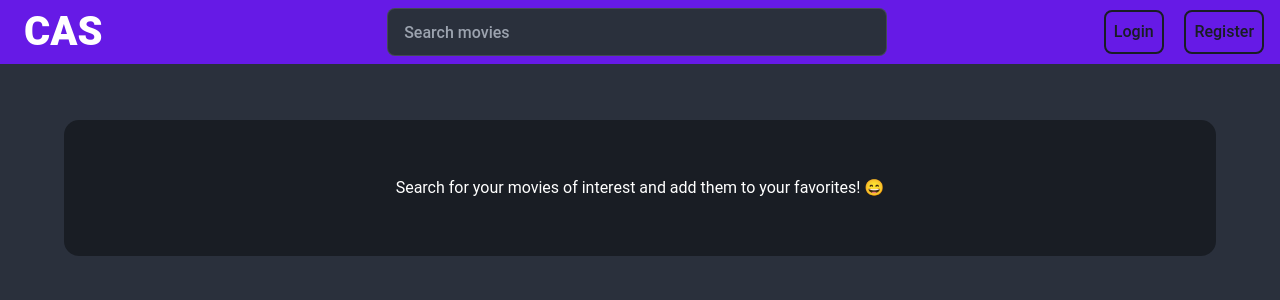
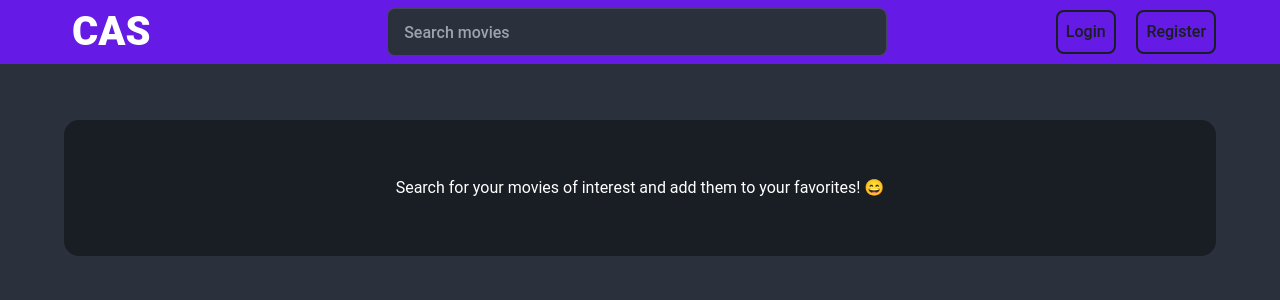
Before and after one commit to csandoval18/movie-app, a React (Create React App) app in the folder client/: page / in a window 1280 px wide. Shown: the top 300 px of the page. Built offline with nearby package versions, Linux system fonts and the light colour scheme.

Commit message:
improved navbar styling

```diff
--- a/client/src/components/Auth/Login/Login.tsx
+++ b/client/src/components/Auth/Login/Login.tsx
@@ -26,6 +26,7 @@ const Login: React.FC = () => {
 			})
 			.then((res) => {
 				console.log('res.data:', res.data)
+				// Store jwt token in session storage
 				setUserSession(res.data)
 				window.location.href = '/'
 			})
--- a/client/src/components/Navbar/Navbar.elements.ts
+++ b/client/src/components/Navbar/Navbar.elements.ts
@@ -2,12 +2,14 @@ import styled from 'styled-components'
 import { device } from '../../styles/deviceSizes'
 
 export const NavbarContainer = styled.nav`
+	align-items: center;
 	background-color: hsl(var(--p));
+	display: flex;
 	font-size: 16;
 	font-weight: 500;
 	min-height: 4rem;
 	justify-content: space-between;
-	padding: 0 1rem;
+	/* padding: 0 1rem; */
 	position: sticky;
 	top: 0;
 	width: 100%;
@@ -45,6 +47,9 @@ export const NavbarContainer = styled.nav`
 	.handle-mobile-menu-display {
 	}
 	@media (${device.tablet}) {
+		& {
+			/* padding: 0 4rem; */
+		}
 		.handle-searchbar-display,
 		.menu-options {
 			display: flex;
--- a/client/src/components/Navbar/Navbar.tsx
+++ b/client/src/components/Navbar/Navbar.tsx
@@ -84,7 +84,7 @@ const Navbar: React.FC<NavbarProps> = ({ children }) => {
 		)
 	}
 	return (
-		<NavbarContainer className='navbar'>
+		<NavbarContainer className='Navbar px-responsive'>
 			<Link to='/'>
 				<HomeBtn className={toggleSearchBar ? 'handle-searchbar-display' : ''}>
 					CAS
@@ -94,7 +94,7 @@ const Navbar: React.FC<NavbarProps> = ({ children }) => {
 				className={toggleSearchBar ? '' : 'handle-searchbar-display'}
 			/>
 			<div
-				className={`handle-mobile-menu-display flex-none gap-4 ${
+				className={`handle-mobile-menu-display flex gap-4 items-center ${
 					toggleSearchBar ? 'handle-searchbar-display' : ''
 				}`}
 			>
--- a/client/src/index.tsx
+++ b/client/src/index.tsx
@@ -6,6 +6,7 @@ import App from './App'
 import reportWebVitals from './reportWebVitals'
 import './index.css'
 import { BrowserRouter } from 'react-router-dom'
+import { GlobalStyle } from './styles/GlobalStyles.elements'
 
 const container = document.getElementById('root')!
 const root = createRoot(container)
@@ -14,6 +15,7 @@ root.render(
 	<React.StrictMode>
 		<Provider store={store}>
 			<BrowserRouter>
+				<GlobalStyle />
 				<App />
 			</BrowserRouter>
 		</Provider>
--- a/client/src/styles/GlobalStyles.elements.ts
+++ b/client/src/styles/GlobalStyles.elements.ts
@@ -1,15 +1,27 @@
-import styled from 'styled-components'
+import styled, { createGlobalStyle } from 'styled-components'
+import { device } from './deviceSizes'
 
-export const Header = styled.div`
-	font-size: 30px;
-	text-align: center;
-`
 interface FlexProps {
 	bg?: string
 	ai?: string
 	jc?: string
 	gap?: string
 }
+
+export const Header = styled.div`
+	font-size: 30px;
+	text-align: center;
+`
+export const GlobalStyle = createGlobalStyle`
+  .px-responsive {
+    padding-inline: 1rem;
+  }
+  @media (${device.tablet}) {
+    .px-responsive {
+      padding-inline: 4rem !important;
+    }
+  }
+`
 export const Flex = styled.div<FlexProps>`
 	align-items: ${(p) => p.ai};
 	background-color: ${(p) => p.bg};
```
